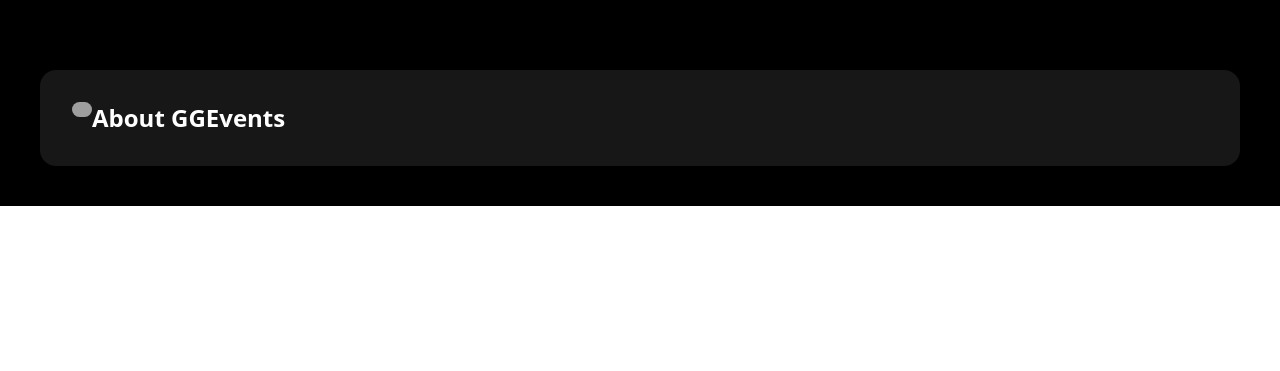
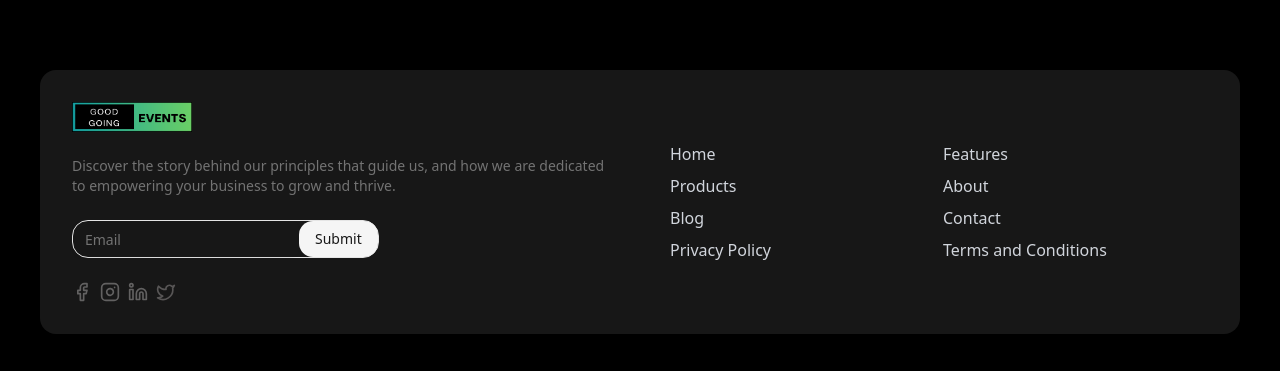
Before and after one commit to Suprem005/Partners-And-Sponsors-Component, a Next.js app: page /about in a window 1280 px wide. Shown: the part 3029-3400 px from the top of the page. Before the commit the page ends 3235 px from the top, so only its background shows below. Built offline with nearby package versions, Linux system fonts and the light colour scheme; grey boxes are pictures that could not be loaded.

Commit message:
completed footer except copyright

```diff
--- a/src/app/about/(component)/FooterComponent.tsx
+++ b/src/app/about/(component)/FooterComponent.tsx
@@ -1,4 +1,9 @@
+import { InputWithButton } from "@/app/utility/shadcn-components/InputWithButton";
+import { InstagramIcon, LinkedInIcon } from "@/components/icons";
+import { Facebook } from "@/components/icons/Facebook";
+import { Twitter } from "@/components/icons/Twitter";
 import Image from "next/image";
+import Link from "next/link";
 import React from "react";
 
 export default function FooterComponent() {
@@ -6,30 +11,84 @@
     // wrapper
     <div className="bg-black p-6 sm:p-10">
       {/* card  */}
-      <div className="bg-neutral-900 rounded-2xl p-8 flex sm:flex-row">
+      <div className="bg-neutral-900 rounded-2xl p-8 flex flex-col items-start sm:items-center sm:flex-row gap-15 sm:justify-between">
         {/* left content  */}
-        <div className="flex flex-col">
-          {/*icon + title  */}
-          <div className="flex flex-row">
-            {/* image  */}
+        <div className="flex flex-col gap-6 sm:w-1/2">
+          {/*titled image logo  */}
+
           <div>
             <Image
-                src={"/images/organization/fuji.jpg"}
+              src={"/images/organization/logo.png"}
               alt="fuji"
-                width={20}
-                height={20}
+              width={120}
+              height={10}
               loading="eager"
-                className="rounded-full"
+              className="min-w-[120px] h-[30px]"
             />
           </div>
-            {/* title  */}
+
+          {/* short description  */}
+
           <div>
-              <h2 className="text-2xl text-white font-bold ">About GGEvents</h2>
+            <p className="text-sm text-muted-foreground">
+              Discover the story behind our principles that guide us, and how we
+              are dedicated to empowering your business to grow and thrive.
+            </p>
           </div>
+
+          {/* input with button  */}
+
+          <div>
+            <InputWithButton />
+          </div>
+
+          <div className="flex flex-row gap-2">
+            <Facebook />
+            <InstagramIcon />
+            <LinkedInIcon />
+            <Twitter />
           </div>
         </div>
         {/* right content  */}
-        <div></div>
+        <div className="flex justify-center items-center w-full sm:w-1/2">
+          {/* home  */}
+          <div className="grid grid-cols-2 w-full grid-rows-4 items-center gap-4 sm:gap-2 text-gray-300">
+            {/* <div>
+              <Link href={"#"}>Home</Link>
+            </div>
+            <div>
+              <Link href={"#"}>Features</Link>
+            </div>
+            <div>
+              <Link href={"#"}>Products</Link>
+            </div>
+            <div>
+              <Link href={"#"}>About</Link>
+            </div>
+            <div>
+              <Link href={"#"}>Blog</Link>
+            </div>
+
+            <div>
+              <Link href={"#"}>Contact</Link>
+            </div>
+            <div>
+              <Link href={"#"}>Privacy Policy</Link>
+            </div>
+            <div>
+              <Link href={"#"}>Terms and Conditions</Link>
+            </div> */}
+
+            <Link href={"#"}>Home</Link>
+            <Link href={"#"}>Features</Link>
+            <Link href={"#"}>Products</Link>
+            <Link href={"#"}>About</Link>
+            <Link href={"#"}>Blog</Link>
+            <Link href={"#"}>Contact</Link>
+            <Link href={"#"}>Privacy Policy</Link>
+            <Link href={"#"}>Terms and Conditions</Link>
+          </div>
+        </div>
       </div>
     </div>
   );
--- /dev/null
+++ b/src/app/utility/shadcn-components/InputWithButton.tsx
@@ -0,0 +1,19 @@
+import { Button } from "@/components/ui/button";
+import { Input } from "@/components/ui/input";
+
+export function InputWithButton() {
+  return (
+    <div className="flex w-full max-w-sm items-center gap-2">
+      <div className="flex border rounded-2xl">
+        <Input
+          type="email"
+          placeholder="Email"
+          className="border-0 hover:border-none text-white "
+        ></Input>
+        <Button type="submit" variant="secondary" className="rounded-xl">
+          Submit
+        </Button>
+      </div>
+    </div>
+  );
+}
--- a/src/components/icons/Address.tsx
+++ b/src/components/icons/Address.tsx
@@ -12,6 +12,7 @@
     strokeLinecap="round"
     strokeLinejoin="round"
     className="lucide lucide-map-pinned-icon lucide-map-pinned"
+    {...props}
   >
     <path d="M18 8c0 3.613-3.869 7.429-5.393 8.795a1 1 0 0 1-1.214 0C9.87 15.429 6 11.613 6 8a6 6 0 0 1 12 0" />
     <circle cx="12" cy="8" r="2" />
--- /dev/null
+++ b/src/components/icons/Facebook.tsx
@@ -0,0 +1,19 @@
+import React from "react";
+
+export const Facebook = (props: React.SVGProps<SVGSVGElement>) => (
+  <svg
+    xmlns="http://www.w3.org/2000/svg"
+    width="20"
+    height="20"
+    viewBox="0 0 24 24"
+    fill="none"
+    stroke="#626161"
+    strokeWidth="2"
+    strokeLinecap="round"
+    strokeLinejoin="round"
+    className="lucide lucide-facebook-icon lucide-facebook"
+    {...props}
+  >
+    <path d="M18 2h-3a5 5 0 0 0-5 5v3H7v4h3v8h4v-8h3l1-4h-4V7a1 1 0 0 1 1-1h3z" />
+  </svg>
+);
--- /dev/null
+++ b/src/components/icons/Twitter.tsx
@@ -0,0 +1,19 @@
+import React from "react";
+
+export const Twitter = (props: React.SVGProps<SVGSVGElement>) => (
+  <svg
+    xmlns="http://www.w3.org/2000/svg"
+    width="20"
+    height="20"
+    viewBox="0 0 24 24"
+    fill="none"
+    stroke="#585656"
+    strokeWidth="2"
+    strokeLinecap="round"
+    strokeLinejoin="round"
+    className="lucide lucide-twitter-icon lucide-twitter"
+    {...props}
+  >
+    <path d="M22 4s-.7 2.1-2 3.4c1.6 10-9.4 17.3-18 11.6 2.2.1 4.4-.6 6-2C3 15.5.5 9.6 3 5c2.2 2.6 5.6 4.1 9 4-.9-4.2 4-6.6 7-3.8 1.1 0 3-1.2 3-1.2z" />
+  </svg>
+);
--- /dev/null
+++ b/src/components/ui/input.tsx
@@ -0,0 +1,21 @@
+import * as React from "react";
+
+import { cn } from "@/lib/utils";
+
+function Input({ className, type, ...props }: React.ComponentProps<"input">) {
+  return (
+    <input
+      type={type}
+      data-slot="input"
+      className={cn(
+        "file:text-foreground placeholder:text-muted-foreground selection:bg-primary selection:text-primary-foreground dark:bg-input/30 border-input h-9 w-full min-w-0 rounded-md border bg-transparent px-3 py-1 text-base shadow-xs transition-[color,box-shadow] outline-none file:inline-flex file:h-7 file:border-0 file:bg-transparent file:text-sm file:font-medium disabled:pointer-events-none disabled:cursor-not-allowed disabled:opacity-50 md:text-sm",
+        // " focus-visible:ring-ring/50 focus-visible:ring-[3px]",
+        "aria-invalid:ring-destructive/20 dark:aria-invalid:ring-destructive/40 aria-invalid:border-destructive",
+        className
+      )}
+      {...props}
+    />
+  );
+}
+
+export { Input };
```
Also changed, not shown: public/images/organization/logo.png (added). Lines whose indentation alone changed are shown as unchanged.
